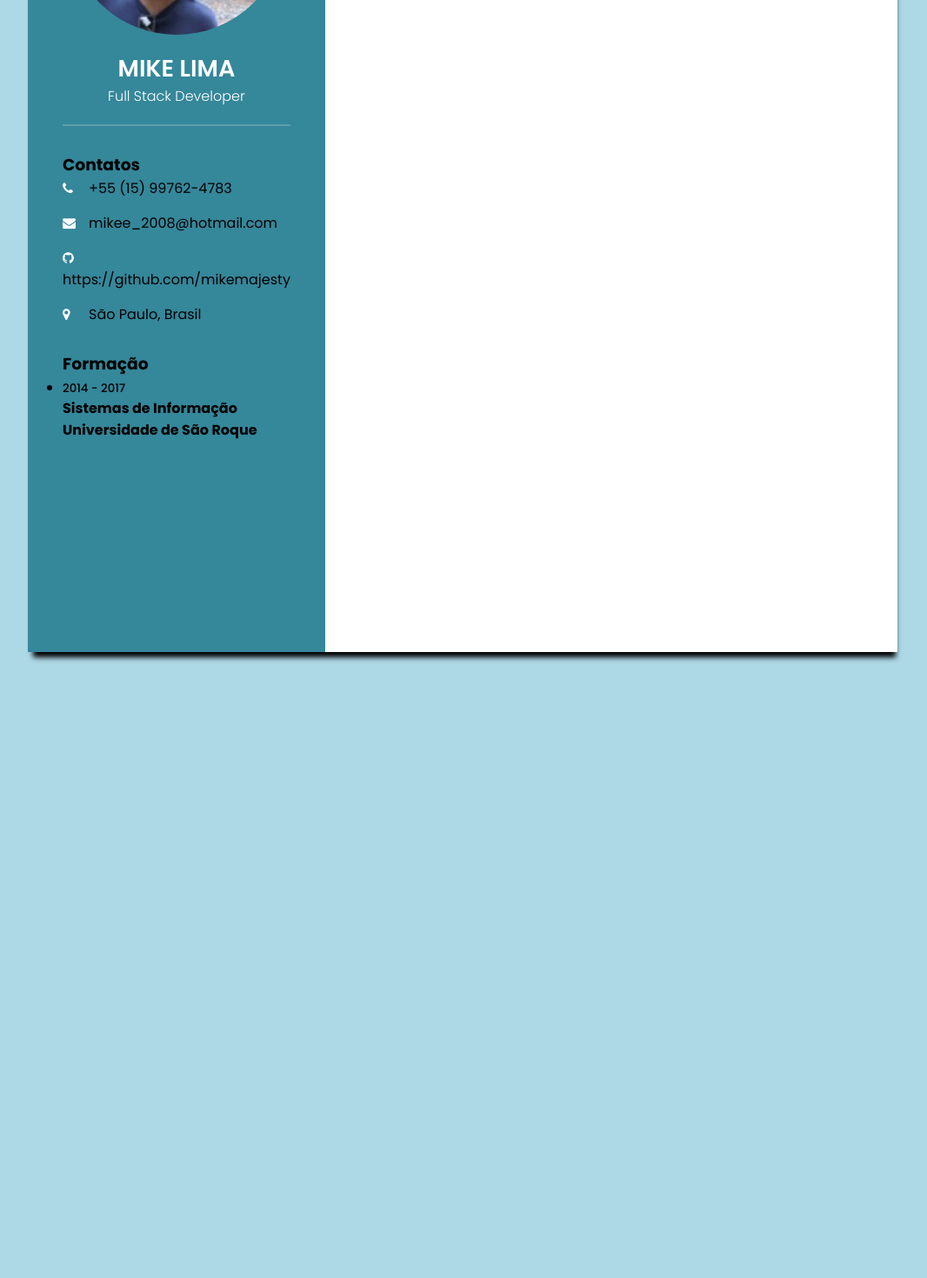
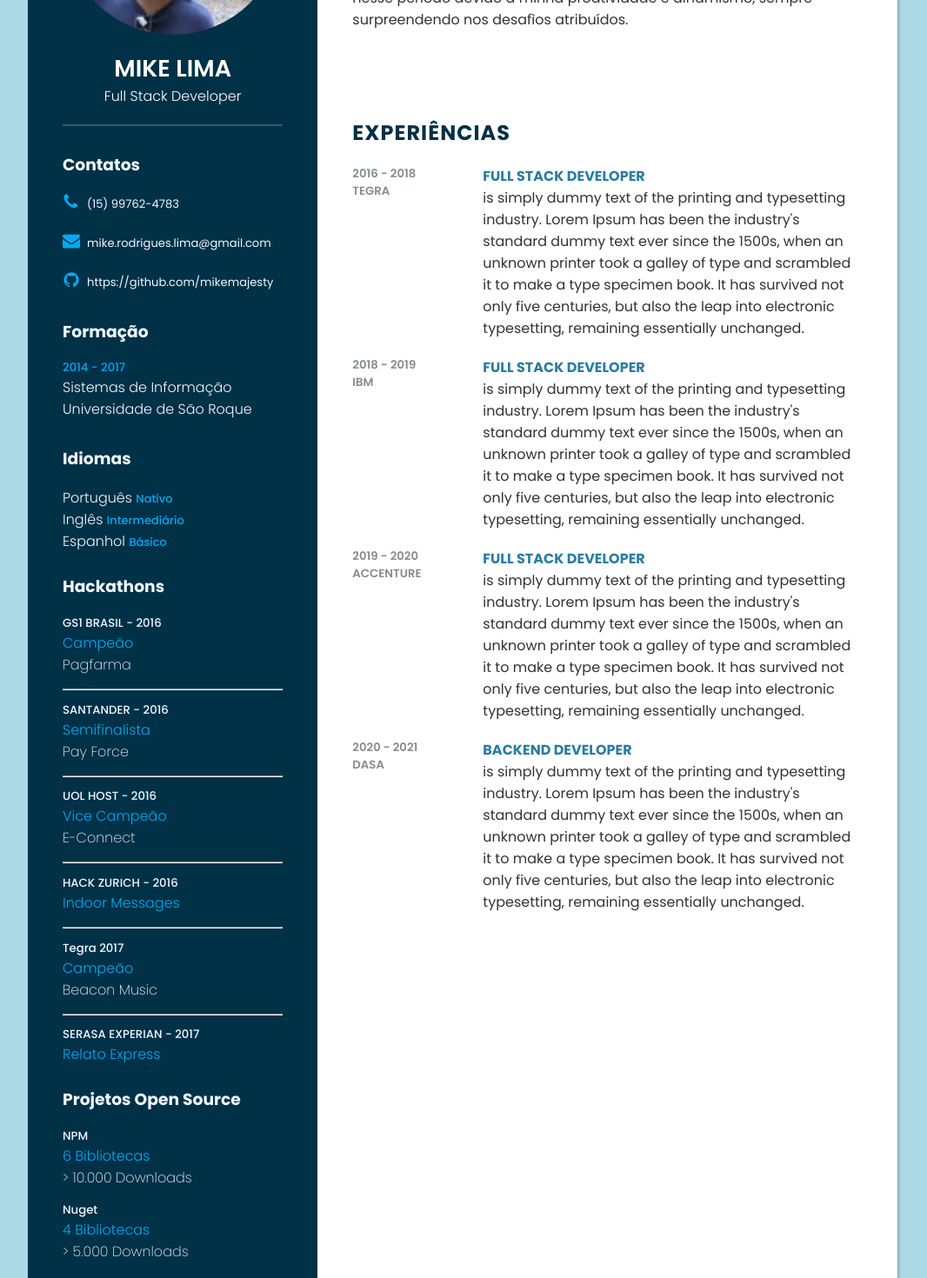
Before and after one commit to mikemajesty/myportifolio, a Vue app: page / in a window 1280 px wide. Shown: the part 300-1770 px from the top of the page at 87% size, without its empty margins (108-1174 px from the left). Before the commit the page ends 1100 px from the top, so only its background shows below. Built offline with nearby package versions, Linux system fonts and the light colour scheme.

Commit message:
add rigth side template

```diff
--- a/src/App.vue
+++ b/src/App.vue
@@ -5,7 +5,7 @@
 
 <script>
 import LeftSize from './components/leftSide/LeftSize.vue'
-import RightSize from './components/RightSize.vue'
+import RightSize from './components/rigthSide/RightSize.vue'
 
 export default {
   name: 'App',
--- a/src/components/leftSide/ContactInfo.vue
+++ b/src/components/leftSide/ContactInfo.vue
@@ -4,19 +4,15 @@
     <ul>
       <li>
         <span class="icon"><i class="fa fa-phone" aria-hidden="true"></i></span>
-        <span class="text">+55 (15) 99762-4783</span>
+        <span class="text">(15) 99762-4783</span>
       </li>
       <li>
         <span class="icon"><i class="fa fa-envelope" aria-hidden="true"></i></span>
-        <span class="text">mikee_2008@hotmail.com</span>
+        <span class="text">mike.rodrigues.lima@gmail.com</span>
       </li>
       <li>
         <span class="icon"><i class="fa fa-github" aria-hidden="true"></i></span>
         <span class="text">https://github.com/mikemajesty</span>
-      </li>
-      <li>
-        <span class="icon"><i class="fa fa-map-marker" aria-hidden="true"></i></span>
-        <span class="text">São Paulo, Brasil</span>
       </li>
     </ul>
   </div>
@@ -34,26 +30,41 @@ export default {
   padding-top: 30px;
 }
 
-.contactInfo{
-  padding-top: 30px;
+.icon {
+  display: inline-block;
+  width: 28px;
+  font-size: 20px;
 }
 
-.icon {
-  display: inline-block;
-  width: 30px;
-  font-size: 15px;
+.fa.fa-phone {
+  padding-left: 5%;
+}
+
+.fa.fa-github {
+  padding-left: 5%;
+}
+
+ul {
+  padding-top: 5%;
 }
 
 i {
-  color: #fff;
+  color: #03a9f4;
+}
+
+.text {
+  font-size: 13.1px;
+  color: aliceblue;
 }
 
 span {
   font-weight: 400;
+  color: aliceblue;
 }
 
 .title {
   font-weight: 700;
+  color: aliceblue;
 }
 
 li {
--- a/src/components/leftSide/Education.vue
+++ b/src/components/leftSide/Education.vue
@@ -19,20 +19,37 @@ export default {
 
 <style scoped>
 
-.education{
+.education {
   padding-top: 15px;
+}
+
+ul {
+  padding-top: 7%;
 }
 
 .title {
   font-weight: 700;
+  color: aliceblue;
 }
 
 li {
   margin-bottom: 15px;
+  list-style: none;
 }
 
 h5 {
   font-weight: 500;
+  color: #03a9f4;
+  position: relative;
+  width: 100%;
+  font-weight: 500;
+}
+
+h4 {
+  color: aliceblue;
+  position: relative;
+  width: 100%;
+  font-weight: 300;
 }
 
 </style>
--- /dev/null
+++ b/src/components/leftSide/HackathonsInfo.vue
@@ -0,0 +1,88 @@
+<template>
+  <div class="hackathonsInfo">
+    <h3 class="title">Hackathons</h3>
+    <ul>
+      <li>
+        <h5>GS1 BRASIL - 2016</h5>
+        <h4 class="position">Campeão</h4>
+        <h4 class="project">Pagfarma</h4>
+      </li>
+      <hr />
+      <li>
+        <h5>SANTANDER - 2016</h5>
+        <h4 class="position">Semifinalista</h4>
+        <h4 class="project">Pay Force</h4>
+      </li>
+      <hr />
+      <li>
+        <h5>UOL HOST - 2016</h5>
+        <h4 class="position">Vice Campeão</h4>
+        <h4 class="project">E-Connect</h4>
+      </li>
+      <hr />
+      <li>
+        <h5>HACK ZURICH - 2016</h5>
+        <h4 class="position">Indoor Messages</h4>
+      </li>
+      <hr />
+      <li>
+        <h5>Tegra 2017</h5>
+        <h4 class="position">Campeão</h4>
+        <h4 class="project">Beacon Music</h4>
+      </li>
+      <hr />
+      <li>
+        <h5>SERASA EXPERIAN - 2017</h5>
+        <h4 class="position">Relato Express</h4>
+      </li>
+    </ul>
+  </div>
+</template>
+
+<script>
+export default {
+  name: "Hackathons",
+};
+</script>
+
+<style scoped>
+.hackathonsInfo {
+  padding-top: 25px;
+}
+
+ul {
+  padding-top: 7%;
+}
+
+.title {
+  font-weight: 700;
+  color: aliceblue;
+}
+
+li {
+  margin-bottom: 15px;
+  list-style: none;
+}
+
+h5 {
+  font-weight: 500;
+  color: aliceblue;
+}
+
+.position {
+  color: #03a9f4;
+  position: relative;
+  width: 100%;
+  font-weight: 300;
+}
+
+.project {
+  color: aliceblue;
+  font-weight: 200;
+}
+
+hr {
+  margin-top: 5%;
+  margin-bottom: 5%;
+}
+</style>
--- /dev/null
+++ b/src/components/leftSide/LanguageInfo.vue
@@ -0,0 +1,55 @@
+<template>
+  <div class="languageInfo">
+    <h3 class="title">Idiomas</h3>
+    <ul>
+      <li>
+        <span class="text">Português <span class="nivel">Nativo</span></span>
+      </li>
+      <li>
+        <span class="text">Inglês <span class="nivel">Intermediário</span></span>
+      </li>
+      <li>
+        <span class="text">Espanhol <span class="nivel">Básico</span></span>
+      </li>
+    </ul>
+  </div>
+</template>
+
+<script>
+export default {
+  name: 'LanguageInfo'
+}
+</script>
+
+<style scoped>
+
+.languageInfo {
+  padding-top: 15px;
+}
+
+.title {
+  font-weight: 700;
+  color: aliceblue;
+}
+
+.nivel {
+  font-size: 13px;
+  font-weight: 500;
+  color: #03a9f4;
+  position: relative;
+  width: 100%;
+}
+
+ul {
+  padding-top: 7%;
+  list-style: none;
+}
+
+.text {
+  position: relative;
+  width: 100%;
+  color: aliceblue;
+  font-weight: 300;
+}
+
+</style>
--- a/src/components/leftSide/LeftSize.vue
+++ b/src/components/leftSide/LeftSize.vue
@@ -3,6 +3,9 @@
     <ProfileText/>
     <ContactInfo/>
     <Education/>
+    <LanguageInfo/>
+    <Hackathons/>
+    <OpenSource/>
   </div>
 </template>
 
@@ -10,13 +13,19 @@
 import ProfileText from './ProfileText.vue';
 import ContactInfo from './ContactInfo.vue';
 import Education from './Education.vue';
+import LanguageInfo from './LanguageInfo.vue';
+import Hackathons from './HackathonsInfo.vue';
+import OpenSource from './OpenSource.vue';
 
 export default {
   name: 'LeftSize',
   components: {
     ProfileText,
     ContactInfo,
-    Education
+    Education,
+    LanguageInfo,
+    Hackathons,
+    OpenSource
   }
 }
 </script>
@@ -25,7 +34,7 @@ export default {
 .left_side
 {
   position: relative;
-  background: #35879A;
+  background: #003147;
   padding: 40px;
 }
 </style>
--- /dev/null
+++ b/src/components/leftSide/OpenSource.vue
@@ -0,0 +1,67 @@
+<template>
+  <div class="openSourceInfo">
+    <h3 class="title">Projetos Open Source</h3>
+    <ul>
+      <li>
+        <h5>NPM</h5>
+        <h4 class="position">6 Bibliotecas</h4>
+        <h4 class="project">> 10.000 Downloads</h4>
+      </li>
+      <li>
+        <h5>Nuget</h5>
+        <h4 class="position">4 Bibliotecas</h4>
+        <h4 class="project">> 5.000 Downloads</h4>
+      </li>
+    </ul>
+  </div>
+</template>
+
+<script>
+export default {
+  name: 'OpenSource'
+}
+</script>
+
+<style scoped>
+
+.openSourceInfo {
+  padding-top: 10px;
+}
+
+ul {
+  padding-top: 7%;
+}
+
+.title {
+  font-weight: 700;
+  color: aliceblue;
+}
+
+li {
+  margin-bottom: 15px;
+  list-style: none;
+}
+
+h5 {
+  font-weight: 500;
+  color: aliceblue;
+}
+
+.position {
+  color: #03a9f4;
+  position: relative;
+  width: 100%;
+  font-weight: 300;
+}
+
+.project {
+  color: aliceblue;
+  font-weight: 200;
+}
+
+hr {
+  margin-top: 5%;
+  margin-bottom: 5%;
+}
+
+</style>
--- /dev/null
+++ b/src/components/rigthSide/About.vue
@@ -0,0 +1,34 @@
+<template>
+  <div class="about">
+    <h2 class="title">Perfil</h2>
+    <p>Tenho 6 anos de experiência com desenvolvimento de software, nesse período pude trabalhar em diversos segmentos, tais como: financeiro, varejo e saúde.
+      Com vivência em diversas plataformas como: C#, Java, NodeJs e Angular, sempre obtendo protagonismo nos projetos que participei.
+    <br> Bacharel em sistemas de informação, convivi com diversos desafìos nesse período devido a minha proatividade e dinamismo, sempre surpreendendo nos desafìos atribuídos.</p>
+  </div>
+</template>
+
+<script>
+export default {
+  name: 'About'
+}
+</script>
+
+<style scoped>
+
+.about:last-child {
+  margin-bottom: 0;
+}
+
+.title {
+  color: #003147;
+  text-transform: uppercase;
+  letter-spacing: 1px;
+  margin-bottom: 10px;
+}
+
+p {
+  color: #333;
+  font-weight: 400;
+}
+
+</style>
--- /dev/null
+++ b/src/components/rigthSide/Expiriences.vue
@@ -0,0 +1,105 @@
+<template>
+  <div class="expiriences">
+    <h2 class="title">Experiências</h2>
+    <div class="box">
+      <div class="yearCompany">
+        <h5>2016 - 2018</h5>
+        <h5>Tegra</h5>
+      </div>
+      <div class="text">
+        <h4>Full Stack Developer</h4>
+        <p>
+          is simply dummy text of the printing and typesetting industry. Lorem Ipsum has been the industry's standard dummy text ever since the 1500s, when an unknown printer took a galley of type and scrambled it to make a type specimen book. It has survived not only five centuries, but also the leap into electronic typesetting, remaining essentially unchanged.
+        </p>
+      </div>
+    </div>
+    <div class="box">
+      <div class="yearCompany">
+        <h5>2018 - 2019</h5>
+        <h5>IBM</h5>
+      </div>
+      <div class="text">
+        <h4>Full Stack Developer</h4>
+        <p>
+          is simply dummy text of the printing and typesetting industry. Lorem Ipsum has been the industry's standard dummy text ever since the 1500s, when an unknown printer took a galley of type and scrambled it to make a type specimen book. It has survived not only five centuries, but also the leap into electronic typesetting, remaining essentially unchanged.
+        </p>
+      </div>
+    </div>
+    <div class="box">
+      <div class="yearCompany">
+        <h5>2019 - 2020</h5>
+        <h5>Accenture</h5>
+      </div>
+      <div class="text">
+        <h4>Full Stack Developer</h4>
+        <p>
+          is simply dummy text of the printing and typesetting industry. Lorem Ipsum has been the industry's standard dummy text ever since the 1500s, when an unknown printer took a galley of type and scrambled it to make a type specimen book. It has survived not only five centuries, but also the leap into electronic typesetting, remaining essentially unchanged.
+        </p>
+      </div>
+    </div>
+    <div class="box">
+      <div class="yearCompany">
+        <h5>2020 - 2021</h5>
+        <h5>Dasa</h5>
+      </div>
+      <div class="text">
+        <h4>Backend Developer</h4>
+        <p>
+          is simply dummy text of the printing and typesetting industry. Lorem Ipsum has been the industry's standard dummy text ever since the 1500s, when an unknown printer took a galley of type and scrambled it to make a type specimen book. It has survived not only five centuries, but also the leap into electronic typesetting, remaining essentially unchanged.
+        </p>
+      </div>
+    </div>
+  </div>
+</template>
+
+<script>
+export default {
+  name: 'Expiriences'
+}
+</script>
+
+<style scoped>
+
+.expiriences {
+  padding-top: 17%;
+}
+
+.expiriences:last-child {
+  margin-bottom: 0;
+}
+
+.title {
+  color: #003147;
+  text-transform: uppercase;
+  letter-spacing: 1px;
+  margin-bottom: 10px;
+}
+
+.box {
+  display: flex;
+  flex-direction: row;
+  margin: 20px 0px;
+}
+
+h5 {
+  text-transform: uppercase;
+  color: #848c90;
+  font-weight: 600;
+}
+
+h4 {
+  text-transform: uppercase;
+  color: #2a7da2;
+  font-size: 16px;
+}
+
+.yearCompany {
+  min-width: 150px;
+}
+
+p {
+  color: #333;
+  font-weight: 400;
+}
+/* https://www.youtube.com/watch?v=hnjHCmaUVPg */
+</style>
--- a/src/components/RightSize.vue
+++ b/src/components/rigthSide/RightSize.vue
@@ -1,11 +1,19 @@
 <template>
   <div class="right_side">
+    <About/>
+    <Expiriences/>
   </div>
 </template>
 
 <script>
+import About from './About.vue';
+import Expiriences from './Expiriences.vue';
 export default {
-  name: 'RightSize'
+  name: 'RightSize',
+  components: {
+    About,
+    Expiriences
+  }
 }
 </script>
 
```
Also changed, not shown: 1 other file (tests, documents, lock files or other folders).
